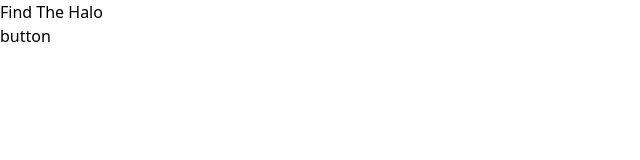
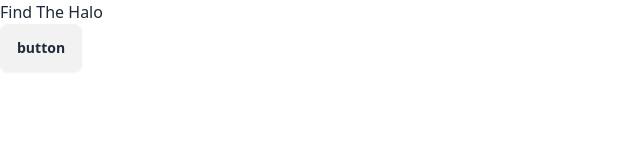
Before and after one commit to youyoumu/find-the-halo, a React (Vite) app: page / in a window 1280 px wide. Shown: the top 160 px of the page, without its empty margins (0-640 px from the left). Built offline with nearby package versions, Linux system fonts and the light colour scheme.

Commit message:
Setup daisyui

```diff
--- a/package.json
+++ b/package.json
@@ -18,6 +18,7 @@
     "@types/react-dom": "^18.2.22",
     "@vitejs/plugin-react": "^4.2.1",
     "autoprefixer": "^10.4.19",
+    "daisyui": "^4.10.5",
     "eslint": "^8.57.0",
     "eslint-plugin-react": "^7.34.1",
     "eslint-plugin-react-hooks": "^4.6.0",
--- a/src/FindTheHalo.jsx
+++ b/src/FindTheHalo.jsx
@@ -2,7 +2,7 @@
   return (
     <div>
       <h1>Find The Halo</h1>
-      <button>button</button>
+      <button className="btn">button</button>
     </div>
   )
 }
--- a/tailwind.config.js
+++ b/tailwind.config.js
@@ -1,8 +1,10 @@
 /** @type {import('tailwindcss').Config} */
+import daisyui from 'daisyui'
+
 export default {
   content: ['./index.html', './src/**/*.{js,ts,jsx,tsx}'],
   theme: {
     extend: {}
   },
-  plugins: []
+  plugins: [daisyui]
 }
```
Also changed, not shown: 1 other file (tests, documents, lock files or other folders).
